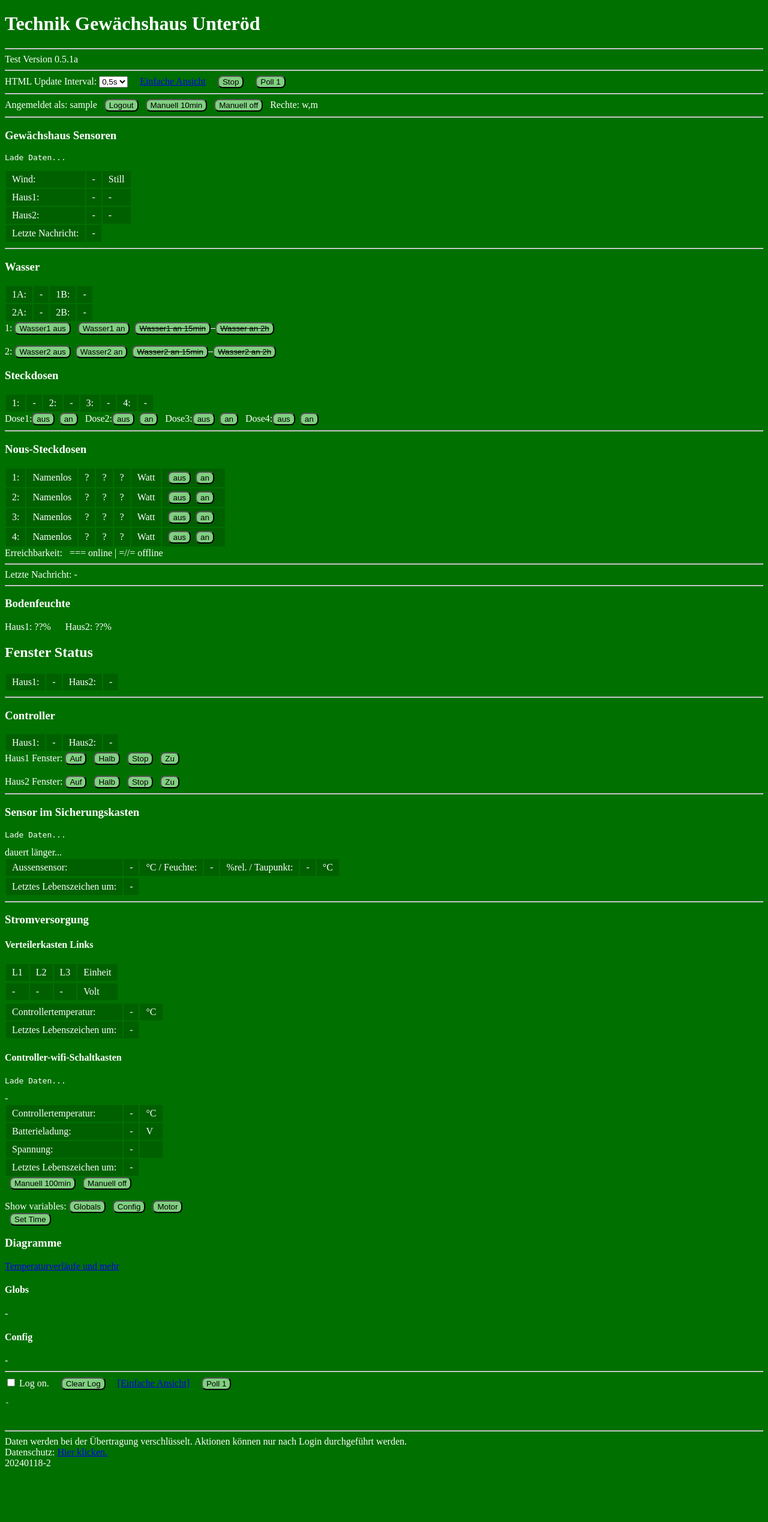
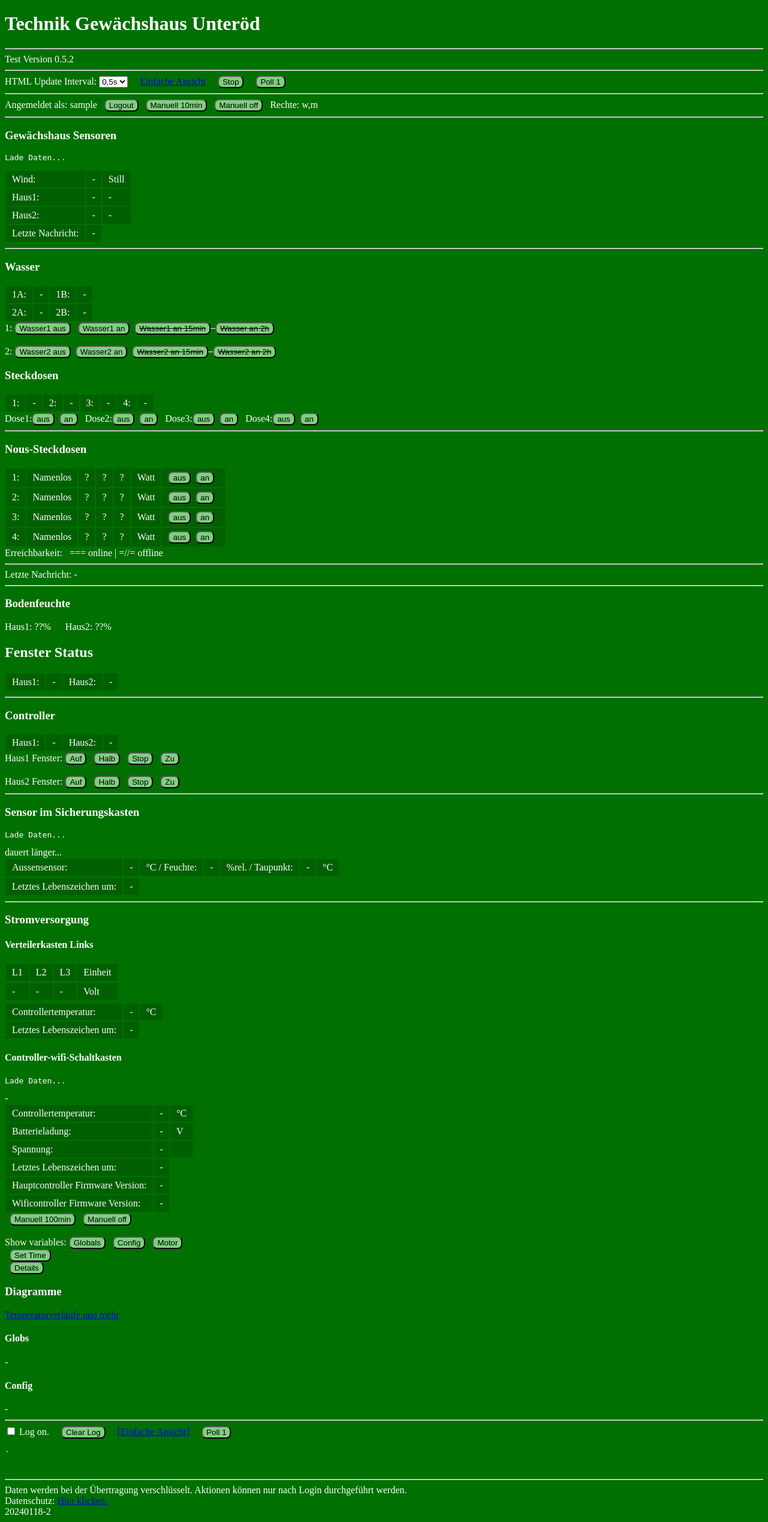
Before and after one commit to rundekugel/gwxhaus, a PHP site: page /tec1.php in a window 1280 px wide. Shown: the whole page at 60% size. Before the commit the page ends 2444 px from the top, so only its background shows below. Run offline with PHP 8.4, Linux system fonts and the light colour scheme; the visitor is signed in with stand-in values (Sample User, id 1).

Commit message:
firmware version can be requested

```diff
--- a/Software/www-server/switcher.php
+++ b/Software/www-server/switcher.php
@@ -1,7 +1,7 @@
 <?php
 session_start();
 ?>
-<h1>switcher</h1>
+<h1>switcher V0.0.3</h1>
 hi<br>
 
 <?php
@@ -32,7 +32,7 @@ if(isset($_SESSION["rights"])){
      echo $rights."<br>";
     $keys = array("w1","w2","w3","w4","m1","m2",
                 "cfg","rem","manually","globs","globs?","cfg?","rtc",
-                "d1","d2","li1","li2","n1","n2","n3","n4");
+                "d1","d2","li1","li2","n1","n2","n3","n4","version");
     foreach($keys as $k) {
         if(isset($_GET[$k])) {
             $v = $_GET[$k];
--- a/Software/www-server/tec1.php
+++ b/Software/www-server/tec1.php
@@ -175,6 +175,12 @@
                 var t=document.getElementById("ts").innerHTML;
                 write2Id("cfg", t+"<br>"+line);
             }
+            if(line.includes("Version:")) {
+                var s = line.split("Version:")[1];
+                s=s.split(";")[0];
+                write2Id("fw1", s);
+
+            }
           }  );
       }catch (error) {
           console.error(error);
@@ -331,6 +337,9 @@
     add2Log("setRTC: "+rtc);
     switcher(rtc);
   }
+   function getdetails(){
+    switcher("version");
+  }
 
   function ch_refresh(){
       add2Id("log","refresh:");
@@ -351,7 +360,7 @@
 
 <h1>Technik Gew&auml;chshaus Unter&ouml;d</h1>
 <hr>
-Test Version 0.5.1a
+Test Version 0.5.2
 <hr>
 <!--label for="refresh">HTML Update Interval:</label-->
 HTML Update Interval:
@@ -501,6 +510,8 @@ Haus2 Fenster: <button onclick="motor(2,\'u\')" >Auf</button> &nbsp;
 <tr><td>Batterieladung: </td><td id="cbat">-</td><td>V</td></tr>
 <tr><td>Spannung: </td><td id="cusb">-</td><td id="cusb2"></td></tr>
 <tr><td>Letztes Lebenszeichen um:</td><td id="cts">-</td></tr>
+<tr><td>Hauptcontroller Firmware Version:</td><td id="fw1">-</td></tr>
+<tr><td>Wificontroller Firmware Version:</td><td id="fw2">-</td></tr>
 </table>
 <?php
 if(isset($_SESSION["user"])) {
@@ -510,9 +521,11 @@ if(isset($_SESSION["user"])) {
   echo ' &nbsp;&nbsp;<button onclick=switcher("cfg?=?")>Config</button></a>';
   echo ' &nbsp;&nbsp;<button onclick=switcher("m1=?")>Motor</button></a>';
   echo '<br>&nbsp;&nbsp;<button onclick=settime()>Set Time</button></a> ';
+  echo '<br>&nbsp;&nbsp;<button onclick=getdetails()>Details</button></a> ';
+
   //changed for php7:
   if(isset($_SESSION["rights"]) && strpos($_SESSION["rights"], "c")){
-    echo ' &nbsp;&nbsp; <a href="config.php">Einstellungen</a><hr>';
+    echo ' <hr>&nbsp;&nbsp; <a href="config.php">Einstellungen</a><hr>';
   }
 }else{
   echo '<a href="login.php"><button>Login</button></a><hr>';
```
Also changed, not shown: 4 other files.
